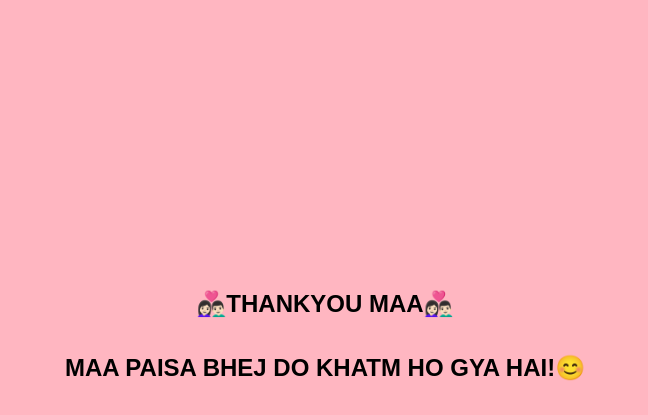
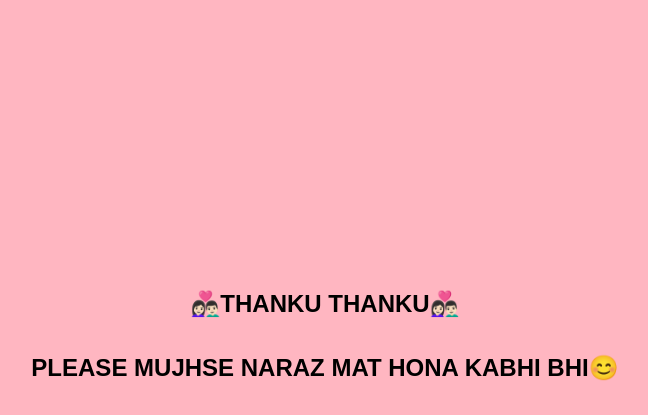
Before and after one commit to Utkarsh6312/mssg, a plain HTML site: page index.html in a window 1280 px wide. Both pictures are taken after a click on the button "Yes". Shown: the top 415 px of the page, without its empty margins (315-963 px from the left). Drawn offline with Linux system fonts and the light colour scheme.

Commit message:
Update index.html

```diff
--- a/index.html
+++ b/index.html
@@ -46,8 +46,8 @@
   </style>
 </head>
 <body>
-  <h1 id="firstLine">I LOVE YOU MAA 🥰</h1>
-  <h1 id="heading">KYA ITNA BURA HU MAI MAA?😊</h1>
+  <h1 id="firstLine">HI SHUBHATITHI JI🥰</h1>
+  <h1 id="heading">MAI ACHA SHAYAR HU NAA?😊</h1>
   <img id="image" src="https://media.giphy.com/media/v1.Y2lkPTc5MGI3NjExNGJ0b2Ztdjh6MXNlMTVzZXZuaGd4bG9vYnhyMXV3aDM0MWZ3OHRoNCZlcD12MV9pbnRlcm5hbF9naWZfYnlfaWQmY3Q9Zw/c76IJLufpNwSULPk77/giphy.gif" alt="Placeholder Image">
   <div>
   <button id="yesButton">Yes</button>
@@ -70,15 +70,15 @@
     }
 
     yesButton.addEventListener('click', () => {
-      firstLine.textContent="👩🏻‍❤️‍👨🏻THANKYOU MAA👩🏻‍❤️‍👨🏻";
-      heading.textContent = "MAA PAISA BHEJ DO KHATM HO GYA HAI!😊";
+      firstLine.textContent="👩🏻‍❤️‍👨🏻THANKU THANKU👩🏻‍❤️‍👨🏻";
+      heading.textContent = "PLEASE MUJHSE NARAZ MAT HONA KABHI BHI😊";
       image.src = "https://media.giphy.com/media/v1.Y2lkPTc5MGI3NjExZXE0aWZlaDM3bnlqamZma3drcGU1MzVzc3FwMmt2c3E1bDQyYnA2dCZlcD12MV9pbnRlcm5hbF9naWZfYnlfaWQmY3Q9Zw/bA5cblwksWXDOwSzUI/giphy.gif";
       yesButton.style.display = "none";
       noButton.style.display = "none";// Change image source if desired
     });
 
     noButton.addEventListener('click', () => {
-      heading.textContent = "Sorry that you didn't like the image!";
+      heading.textContent = "Sorry Sorry!";
       image.src = "https://via.placeholder.com/150"; // Reset image source if desired
     });
   </script>
```
